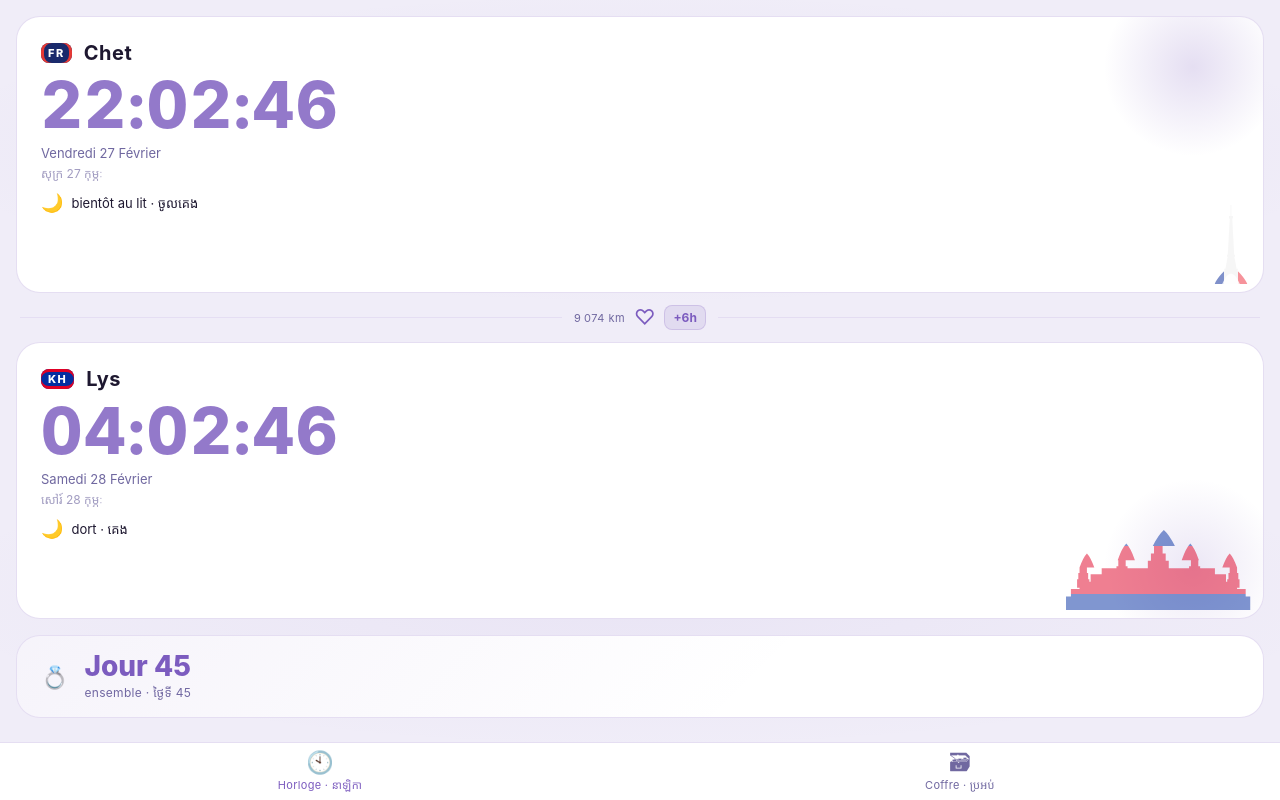
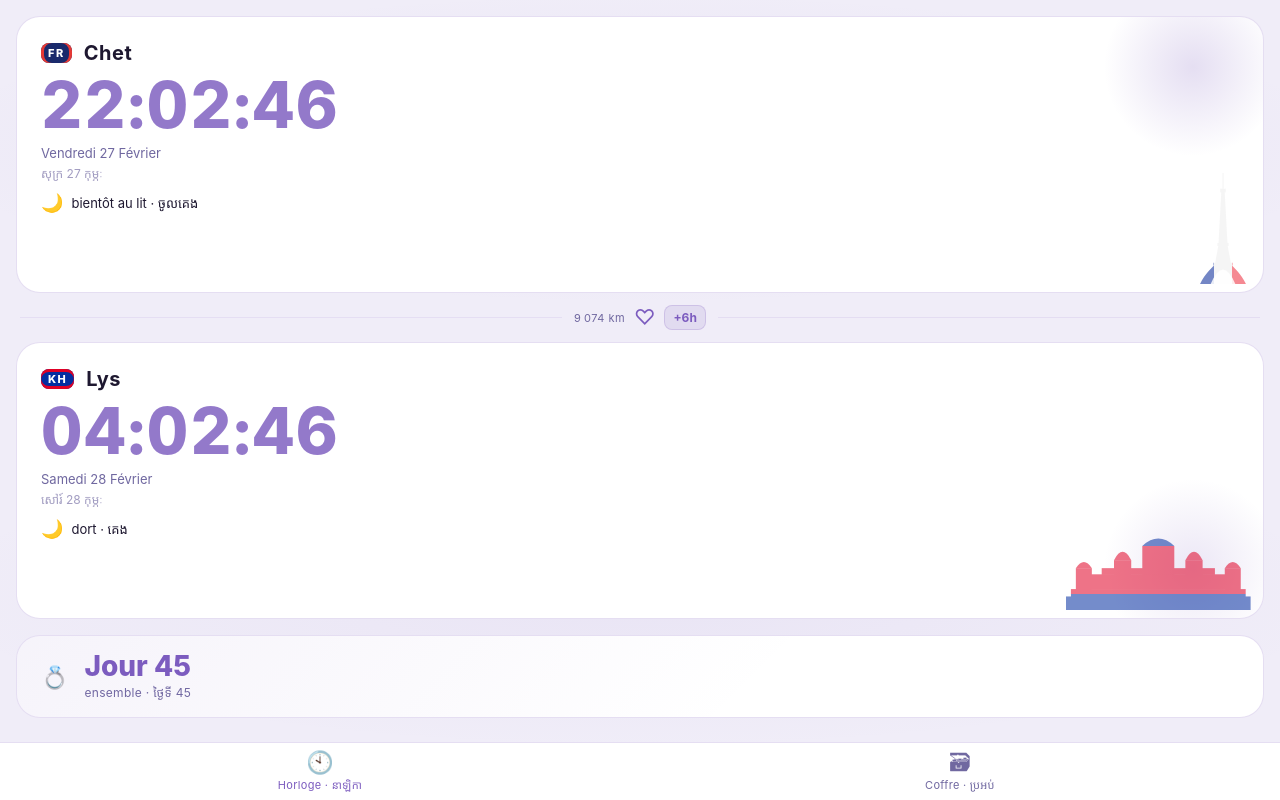
Before and after one commit to chetana/9074km, a SvelteKit app: page /horloge in a window 1280 px wide. Built offline with nearby package versions, Linux system fonts and the light colour scheme.

Commit message:
fix: proportions tour eiffel agrandie, angkor sans trous et gradient userSpaceOnUse

```diff
--- a/src/routes/horloge/+page.svelte
+++ b/src/routes/horloge/+page.svelte
@@ -45,10 +45,10 @@
 	<div class="clock-card">
 		<div class="card-glow glow-paris"></div>
 		<!-- Tour Eiffel — couleurs drapeau français -->
-		<svg class="landmark" viewBox="0 0 100 200" xmlns="http://www.w3.org/2000/svg" aria-hidden="true">
+		<svg class="landmark landmark-eiffel" viewBox="0 0 100 200" xmlns="http://www.w3.org/2000/svg" aria-hidden="true">
 			<defs>
 				<!-- Dégradé tricolore vertical : bleu | blanc | rouge -->
-				<linearGradient id="fr-flag" x1="0" y1="0" x2="1" y2="0">
+				<linearGradient id="fr-flag" x1="0" y1="0" x2="100" y2="0" gradientUnits="userSpaceOnUse">
 					<stop offset="0%"    stop-color="#002395"/>
 					<stop offset="33.3%" stop-color="#002395"/>
 					<stop offset="33.3%" stop-color="#EDEDED"/>
@@ -101,48 +101,40 @@
 	<!-- Carte Phnom Penh -->
 	<div class="clock-card">
 		<div class="card-glow glow-pp"></div>
-		<!-- Angkor Wat — couleurs drapeau khmer -->
-		<svg class="landmark" viewBox="0 0 300 130" xmlns="http://www.w3.org/2000/svg" aria-hidden="true">
+		<!-- Angkor Wat — couleurs drapeau khmer, gradient appliqué élément par élément -->
+		<svg class="landmark landmark-angkor" viewBox="0 0 300 130" xmlns="http://www.w3.org/2000/svg" aria-hidden="true">
 			<defs>
-				<!-- Drapeau khmer : bleu | rouge (large) | bleu, bandes horizontales -->
-				<linearGradient id="kh-flag" x1="0" y1="0" x2="0" y2="1">
-					<stop offset="0%"    stop-color="#032EA1"/>
-					<stop offset="20%"   stop-color="#032EA1"/>
-					<stop offset="20%"   stop-color="#E00025"/>
-					<stop offset="80%"   stop-color="#E00025"/>
-					<stop offset="80%"   stop-color="#032EA1"/>
-					<stop offset="100%"  stop-color="#032EA1"/>
+				<!-- gradient userSpaceOnUse : coordonnées absolues dans le viewBox -->
+				<linearGradient id="kh-flag" x1="0" y1="0" x2="0" y2="130" gradientUnits="userSpaceOnUse">
+					<stop offset="0%"   stop-color="#032EA1"/>
+					<stop offset="20%"  stop-color="#032EA1"/>
+					<stop offset="20%"  stop-color="#E00025"/>
+					<stop offset="80%"  stop-color="#E00025"/>
+					<stop offset="80%"  stop-color="#032EA1"/>
+					<stop offset="100%" stop-color="#032EA1"/>
 				</linearGradient>
-				<clipPath id="angkor-clip">
-					<rect x="0"   y="108" width="300" height="22"/>
-					<rect x="8"   y="96"  width="284" height="14"/>
-					<rect x="22"  y="84"  width="256" height="14"/>
-					<rect x="40"  y="72"  width="220" height="14"/>
-					<rect x="58"  y="62"  width="184" height="12"/>
-					<rect x="18"  y="80"  width="20"  height="14"/>
-					<rect x="20"  y="70"  width="16"  height="12"/>
-					<rect x="22"  y="61"  width="12"  height="11"/>
-					<path d="M 22,61 Q 28,44 34,38 Q 40,44 46,61 Z"/>
-					<rect x="262" y="80"  width="20"  height="14"/>
-					<rect x="264" y="70"  width="16"  height="12"/>
-					<rect x="266" y="61"  width="12"  height="11"/>
-					<path d="M 254,61 Q 260,44 266,38 Q 272,44 278,61 Z"/>
-					<rect x="80"  y="70"  width="22"  height="16"/>
-					<rect x="82"  y="59"  width="18"  height="13"/>
-					<rect x="85"  y="49"  width="12"  height="12"/>
-					<path d="M 84,49 Q 91,29 98,22 Q 105,29 112,49 Z"/>
-					<rect x="198" y="70"  width="22"  height="16"/>
-					<rect x="200" y="59"  width="18"  height="13"/>
-					<rect x="203" y="49"  width="12"  height="12"/>
-					<path d="M 188,49 Q 195,29 202,22 Q 209,29 216,49 Z"/>
-					<rect x="128" y="62"  width="44"  height="22"/>
-					<rect x="133" y="50"  width="34"  height="14"/>
-					<rect x="138" y="38"  width="24"  height="14"/>
-					<rect x="143" y="26"  width="14"  height="14"/>
-					<path d="M 141,26 Q 150,8 159,0 Q 168,8 177,26 Z"/>
-				</clipPath>
 			</defs>
-			<rect x="0" y="0" width="300" height="130" fill="url(#kh-flag)" clip-path="url(#angkor-clip)"/>
+			<!-- Terrasses (base → sommet, se rétrécissent) -->
+			<rect fill="url(#kh-flag)" x="0"  y="108" width="300" height="22"/>
+			<rect fill="url(#kh-flag)" x="8"  y="96"  width="284" height="13"/>
+			<rect fill="url(#kh-flag)" x="22" y="84"  width="256" height="13"/>
+			<rect fill="url(#kh-flag)" x="40" y="72"  width="220" height="13"/>
+			<rect fill="url(#kh-flag)" x="58" y="62"  width="184" height="11"/>
+			<!-- Tour coin gauche -->
+			<rect fill="url(#kh-flag)" x="16" y="62"  width="26"  height="47"/>
+			<path fill="url(#kh-flag)" d="M 16,62 Q 29,42 42,62 Z"/>
+			<!-- Tour coin droite -->
+			<rect fill="url(#kh-flag)" x="258" y="62" width="26"  height="47"/>
+			<path fill="url(#kh-flag)" d="M 258,62 Q 271,42 284,62 Z"/>
+			<!-- Tour intermédiaire gauche -->
+			<rect fill="url(#kh-flag)" x="78"  y="49" width="28"  height="36"/>
+			<path fill="url(#kh-flag)" d="M 78,49 Q 92,22 106,49 Z"/>
+			<!-- Tour intermédiaire droite -->
+			<rect fill="url(#kh-flag)" x="194" y="49" width="28"  height="36"/>
+			<path fill="url(#kh-flag)" d="M 194,49 Q 208,22 222,49 Z"/>
+			<!-- Tour centrale -->
+			<rect fill="url(#kh-flag)" x="124" y="26" width="52"  height="47"/>
+			<path fill="url(#kh-flag)" d="M 124,26 Q 150,2 176,26 Z"/>
 		</svg>
 		<div class="card-header">
 			<div class="flag-box kh">KH</div>
@@ -205,10 +197,18 @@
 		position: absolute;
 		bottom: var(--space-2);
 		right: var(--space-3);
+		opacity: 0.55;
+		pointer-events: none;
+	}
+
+	.landmark-eiffel {
+		height: 7rem;
+		width: auto;
+	}
+
+	.landmark-angkor {
 		height: 5rem;
 		width: auto;
-		opacity: 0.5;
-		pointer-events: none;
 	}
 
 	.card-glow {
```
